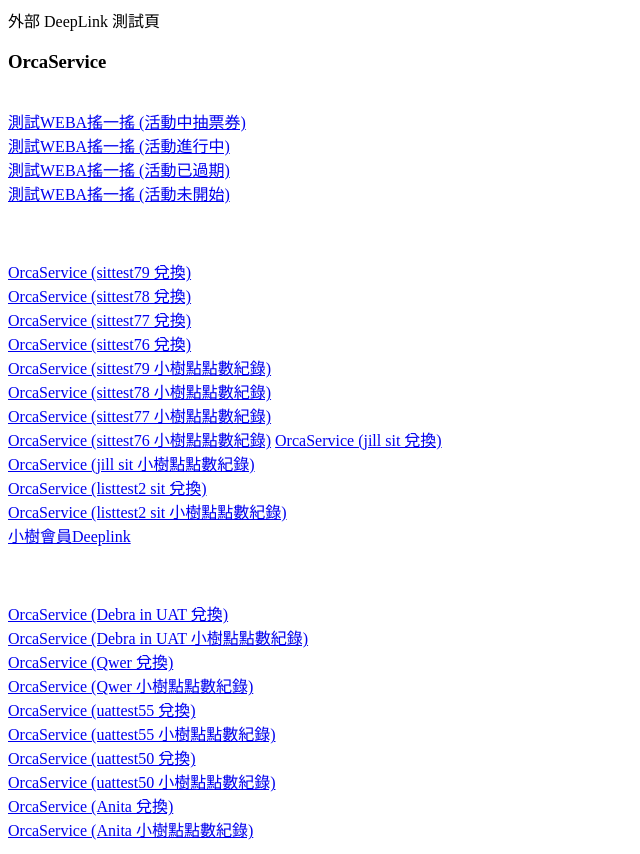
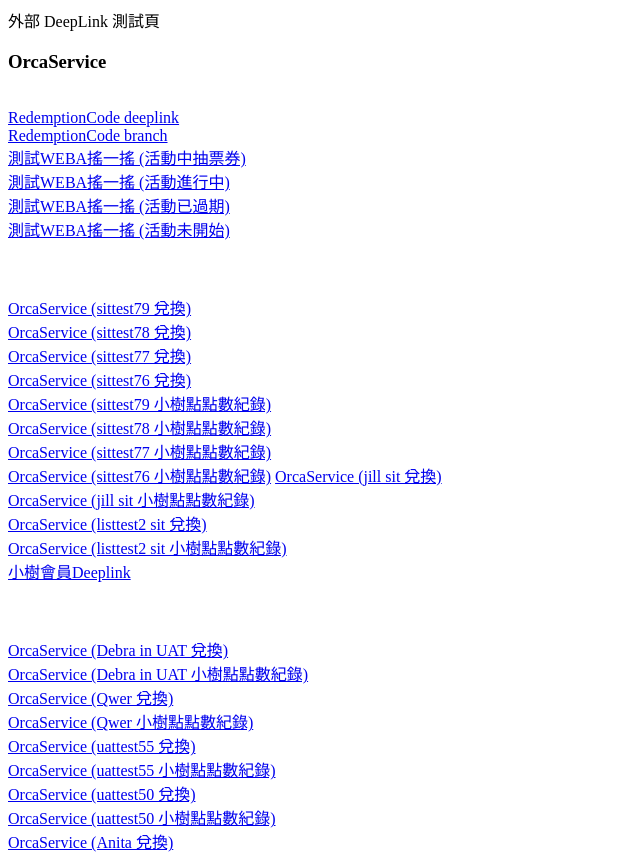
Before and after one commit to hl3hl3/TestMrDeeplink, a plain HTML site: page index.html in a window 1280 px wide. Shown: the top 854 px of the page, without its empty margins (0-640 px from the left). Drawn offline with Linux system fonts and the light colour scheme.

Commit message:
Update index.html

```diff
--- a/index.html
+++ b/index.html
@@ -11,7 +11,11 @@
 <h3>OrcaService</h3>
 
 
+<br />
+<a href="mmo://RedemptionCode" target="_blank" title="RedemptionCode">RedemptionCode deeplink</a>
 
+<br />
+<a href="https://myrewards.test-app.link/8CuSIgvDzab" target="_blank" title="RedemptionCode">RedemptionCode branch</a>
 
 <br />
 <a href="mmo://CFHLotterry?weekday=3&id=BDD0A2EC-7644-4EFF-ADFC-F8CE033EC5B0" target="_blank" title="測試WEBA搖一搖 (活動中抽票券)">測試WEBA搖一搖 (活動中抽票券)</a>
```
